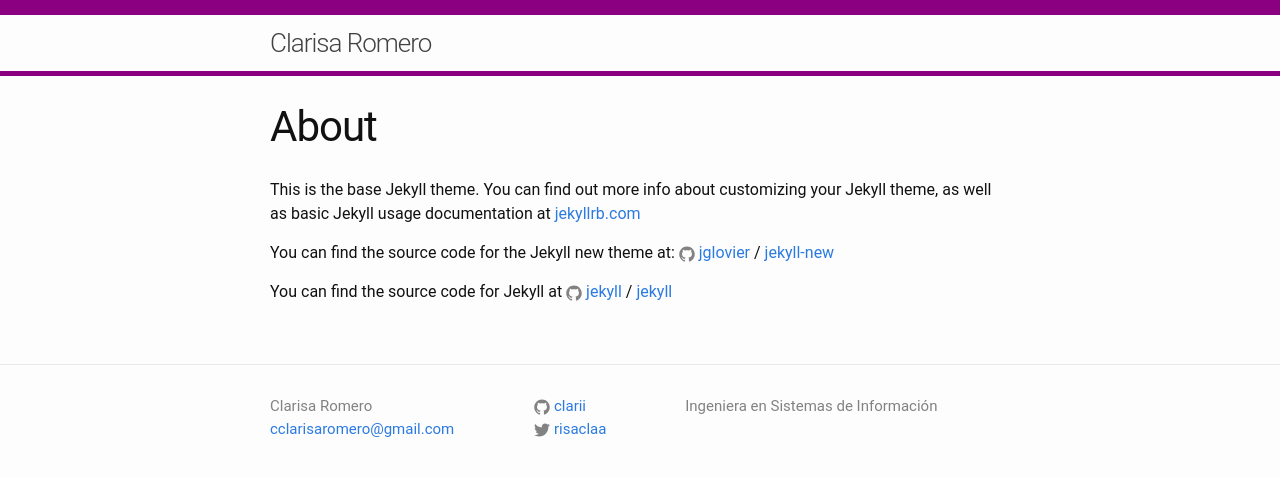
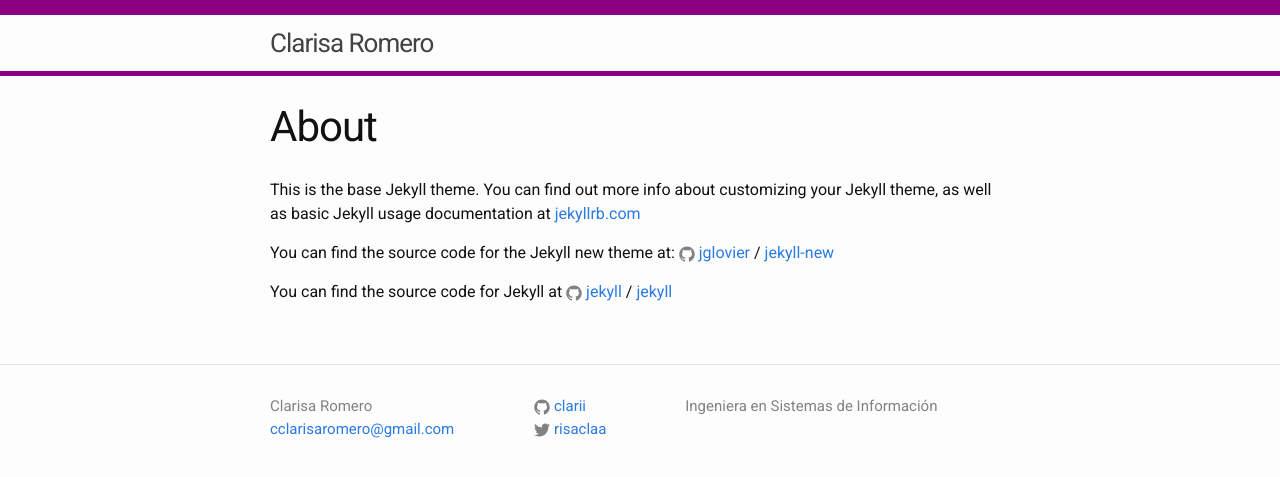
Before and after one commit to clarii/clarii.github.io, a Jekyll site: the page built from about.md, in a window 1280 px wide. Shown: the top 477 px of the page. Built offline with Jekyll 4.4.1, drawn with Linux system fonts in a browser that asks for light colours.

Commit message:
Add Roboto Font

```diff
--- a/_includes/head.html
+++ b/_includes/head.html
@@ -9,4 +9,5 @@
   <link rel="stylesheet" href="{{ "/css/main.css" | prepend: site.baseurl }}">
   <link rel="canonical" href="{{ page.url | replace:'index.html','' | prepend: site.baseurl | prepend: site.url }}">
   <link rel="alternate" type="application/rss+xml" title="{{ site.title }}" href="{{ "/feed.xml" | prepend: site.baseurl | prepend: site.url }}">
+  <link href="https://fonts.googleapis.com/css?family=Roboto" rel="stylesheet">
 </head>
```
